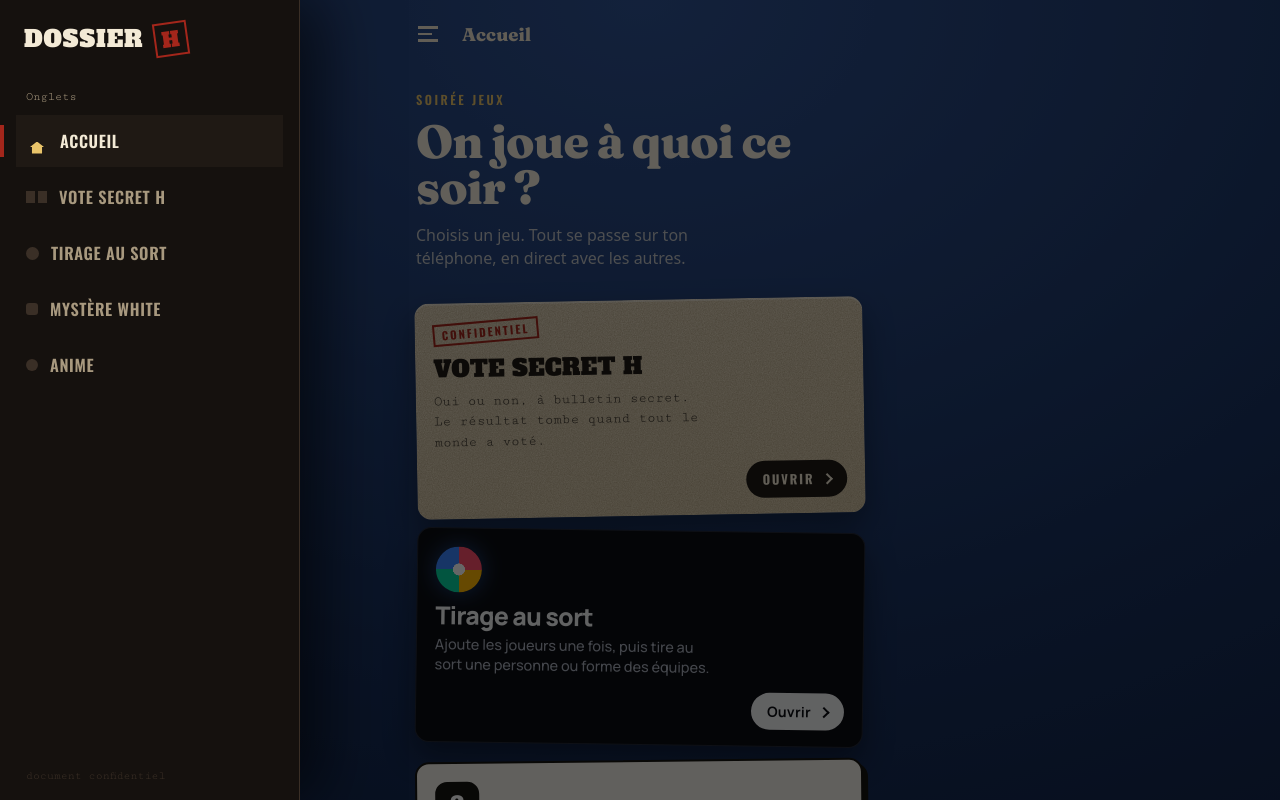
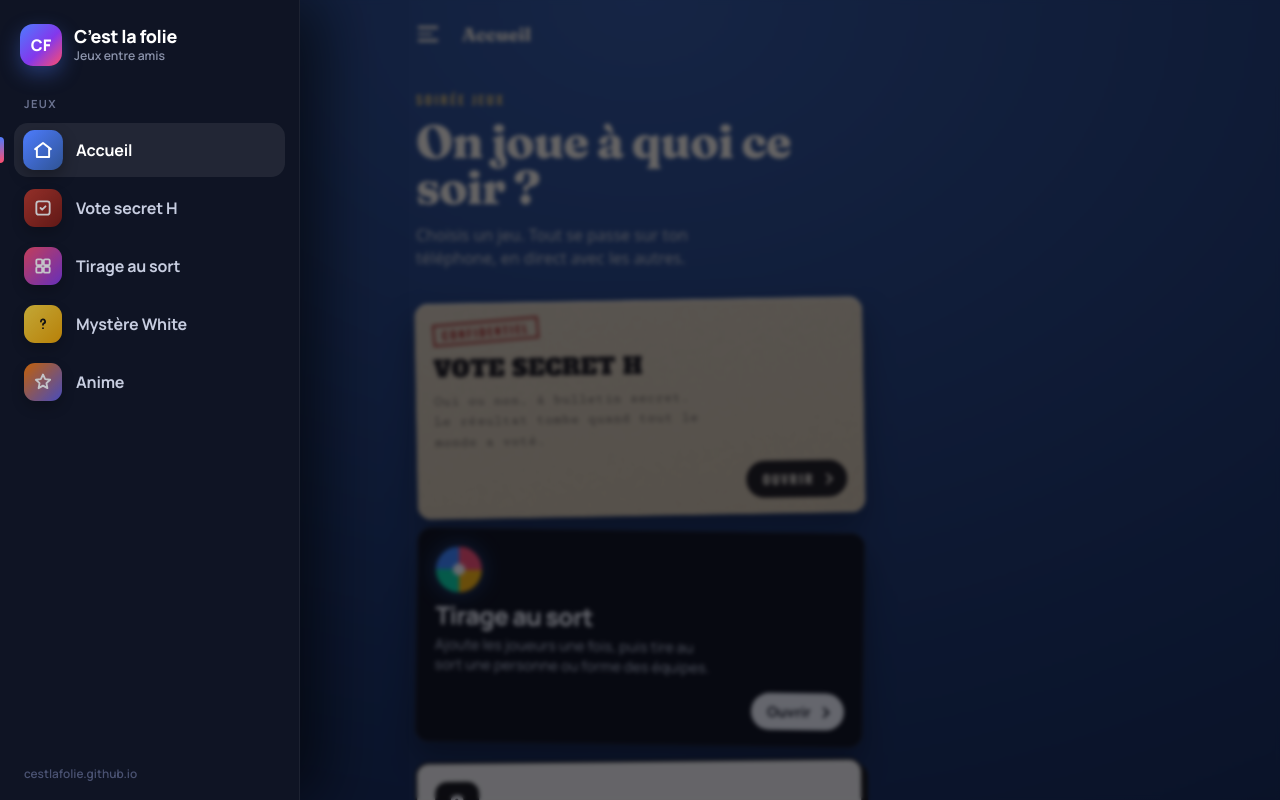
Before and after one commit to cestlafolie/cestlafolie.github.io, a plain HTML site: page index.html in a window 1280 px wide. Both pictures are taken after a click on the button 428 px from the left and 34 px from the top of the page. Shown: the top 800 px of the page. Drawn offline with nearby package versions, Linux system fonts and the light colour scheme; no server answers.

Commit message:
Menu latéral : style neutre et moderne propre au site (« C’est la folie »), icônes colorées par jeu
Co-Authored-By: Claude Opus 5.5 <noreply@anthropic.com>
Claude-Session: https://claude.ai/code/session_01KGPYpQbdR3G3Q93UwHz33b

```diff
--- a/index.html
+++ b/index.html
@@ -23,16 +23,16 @@
 <div class="scrim" id="scrim"></div>
 <!-- Menu latéral : un bouton par onglet (data-tab = id du module sans « mod- ») -->
 <aside class="sidenav" id="side">
-  <a class="mark" href="./">Dossier<span>H</span></a>
+  <a class="mark" href="./"><span class="mark-logo">CF</span><span class="mark-t">C’est la folie<small>Jeux entre amis</small></span></a>
   <nav class="tabs">
-    <p class="tabs-t">Onglets</p>
-    <button class="tab" data-tab="accueil"><i class="tab-ico home"><b></b></i>Accueil</button>
-    <button class="tab" data-tab="vote"><i class="tab-ico"><b></b><b></b></i>Vote secret H</button>
-    <button class="tab" data-tab="roue"><i class="tab-ico wheel"><b></b></i>Tirage au sort</button>
-    <button class="tab" data-tab="mw"><i class="tab-ico mwi"><b></b></i>Mystère White</button>
-    <button class="tab" data-tab="anime"><i class="tab-ico ani"><b></b></i>Anime</button>
+    <p class="tabs-t">Jeux</p>
+    <button class="tab" data-tab="accueil"><i class="ti" style="--t1:#4d7cfe;--t2:#2f5394"><svg viewBox="0 0 24 24" fill="none" stroke="currentColor" stroke-width="2.2" stroke-linecap="round" stroke-linejoin="round"><path d="M3 11l9-7 9 7"/><path d="M5 10v10h14V10"/></svg></i>Accueil</button>
+    <button class="tab" data-tab="vote"><i class="ti" style="--t1:#c0392b;--t2:#7c1a12"><svg viewBox="0 0 24 24" fill="none" stroke="currentColor" stroke-width="2.2" stroke-linecap="round" stroke-linejoin="round"><path d="M9 12l2 2 4-4"/><rect x="4" y="4" width="16" height="16" rx="3"/></svg></i>Vote secret H</button>
+    <button class="tab" data-tab="roue"><i class="ti" style="--t1:#ff4d6d;--t2:#8338ec"><svg viewBox="0 0 24 24" fill="none" stroke="currentColor" stroke-width="2.2" stroke-linecap="round" stroke-linejoin="round"><rect x="4" y="4" width="7" height="7" rx="1.5"/><rect x="13" y="4" width="7" height="7" rx="1.5"/><rect x="4" y="13" width="7" height="7" rx="1.5"/><rect x="13" y="13" width="7" height="7" rx="1.5"/></svg></i>Tirage au sort</button>
+    <button class="tab" data-tab="mw"><i class="ti" style="--t1:#ffd93d;--t2:#f0a500;--tc:#15130f"><svg viewBox="0 0 24 24" fill="none" stroke="currentColor" stroke-width="2.2" stroke-linecap="round" stroke-linejoin="round"><path d="M9.5 9a2.5 2.5 0 1 1 3.5 2.3c-.7.3-1 .9-1 1.7"/><path d="M12 17h.01"/></svg></i>Mystère White</button>
+    <button class="tab" data-tab="anime"><i class="ti" style="--t1:#ff7a00;--t2:#5b5fef"><svg viewBox="0 0 24 24" fill="none" stroke="currentColor" stroke-width="2.2" stroke-linecap="round" stroke-linejoin="round"><path d="M12 3l2.6 5.6 6 .7-4.5 4.1 1.2 6L12 16.4 6.7 19.4l1.2-6L3.4 9.3l6-.7z"/></svg></i>Anime</button>
   </nav>
-  <p class="sidenav-foot">document confidentiel</p>
+  <p class="sidenav-foot">cestlafolie.github.io</p>
 </aside>
 
 <header class="top">
--- a/styles.css
+++ b/styles.css
@@ -490,3 +490,22 @@ body[data-tab="anime"] .burger span{background:#f5f3ff}
 .h-anime-ico{font:800 .95rem "Manrope",sans-serif;background:linear-gradient(90deg,#ff7a00,#e5383b,#5b5fef);color:#fff;border-radius:10px;padding:6px 10px;margin-bottom:4px}
 .tab-ico.ani b{width:12px;height:12px;border-radius:50%;background:var(--night-line)}
 .tab.active .tab-ico.ani b{background:conic-gradient(#ff7a00,#e5383b,#5b5fef,#ff7a00)}
+
+/* ===== Menu latéral : style neutre et moderne, propre au site (pas celui d'un jeu) ===== */
+.sidenav{background:#0f1424;border-right:1px solid rgba(255,255,255,.06);padding:calc(24px + env(safe-area-inset-top)) 14px calc(18px + env(safe-area-inset-bottom));font-family:"Manrope",system-ui,sans-serif}
+.mark{font:inherit;letter-spacing:0;text-transform:none;display:flex;align-items:center;gap:12px;padding:0 6px;color:#fff}
+.mark .mark-logo{width:42px;height:42px;border:none;transform:none;border-radius:13px;display:grid;place-items:center;background:linear-gradient(135deg,#4d7cfe,#8338ec 55%,#ff4d6d);color:#fff;font:800 1rem "Manrope",sans-serif;box-shadow:0 8px 20px rgba(77,124,254,.35)}
+.mark-t{display:flex;flex-direction:column;font:800 1.12rem/1.15 "Manrope",sans-serif;letter-spacing:-.02em}
+.mark-t small{font:600 .76rem "Manrope",sans-serif;letter-spacing:0;color:#8b93ab}
+.tabs{margin-top:30px;gap:4px}
+.tabs-t{font:700 .7rem "Manrope",sans-serif;text-transform:uppercase;letter-spacing:.12em;color:#6b7390;padding:0 10px 8px}
+.tab{gap:14px;min-height:54px;padding:8px 10px;border-radius:14px;font:700 1rem "Manrope",sans-serif;letter-spacing:-.01em;text-transform:none;color:#c7cde0;transition:background .2s,color .2s}
+.tab:active{background:rgba(255,255,255,.06)}
+.tab.active{color:#fff;background:rgba(255,255,255,.08)}
+.tab.active::before{left:-14px;top:14px;bottom:14px;width:4px;border-radius:0 4px 4px 0;background:linear-gradient(#4d7cfe,#ff4d6d)}
+.ti{width:38px;height:38px;flex:none;border-radius:11px;display:grid;place-items:center;background:linear-gradient(135deg,var(--t1),var(--t2));color:var(--tc,#fff);box-shadow:0 6px 14px rgba(0,0,0,.3);opacity:.75;transition:opacity .2s,transform .2s}
+.ti svg{width:20px;height:20px}
+.tab.active .ti{opacity:1;transform:scale(1.05)}
+.sidenav-foot{font:600 .74rem "Manrope",sans-serif;color:#4a5272;padding:0 10px}
+.scrim{background:rgba(5,8,18,.6);backdrop-filter:blur(2px);-webkit-backdrop-filter:blur(2px)}
+.mark .mark-t{display:flex;width:auto;height:auto;border:none;transform:none;color:#fff;place-items:initial;font-size:1.12rem;white-space:nowrap}
```
